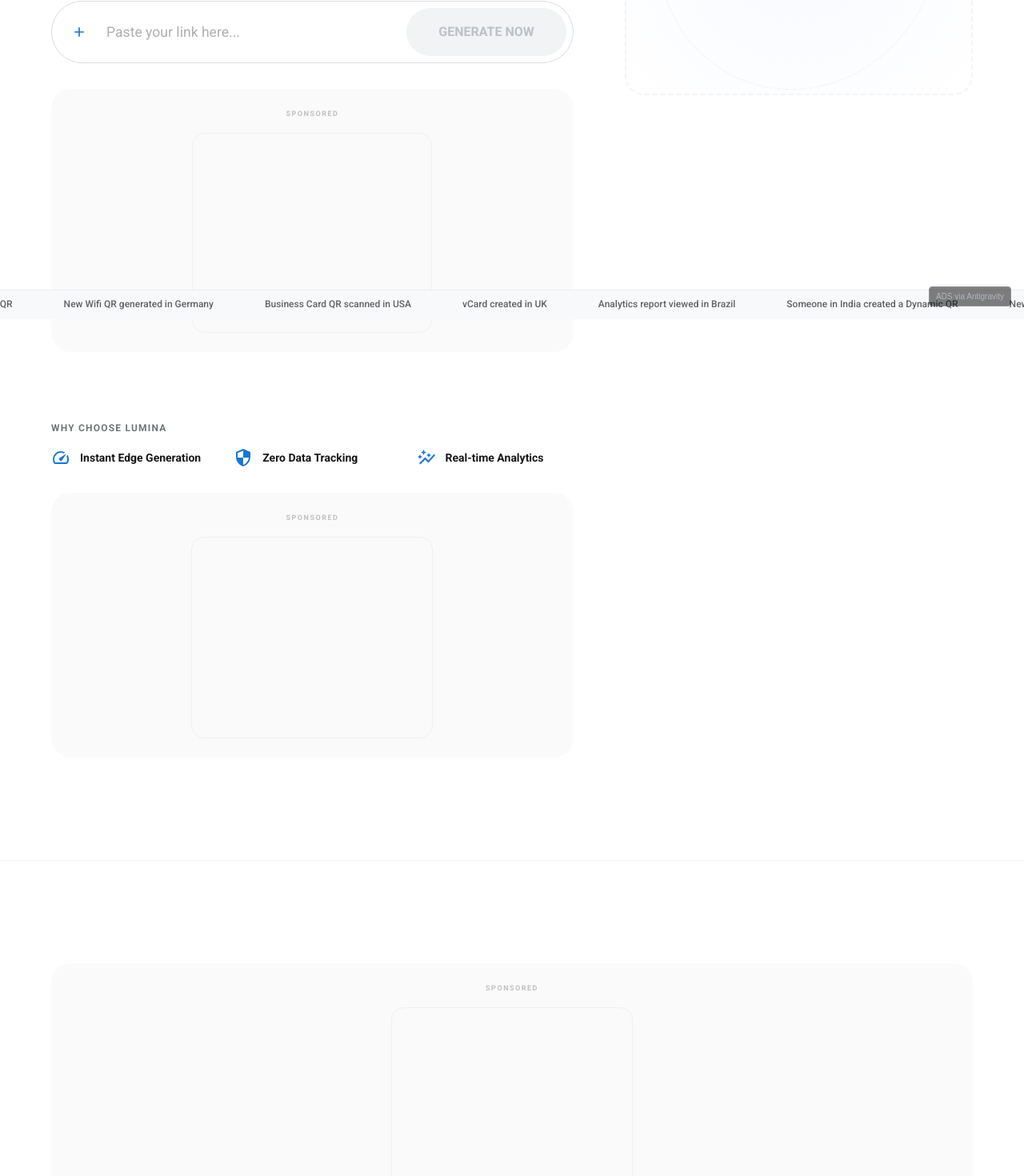
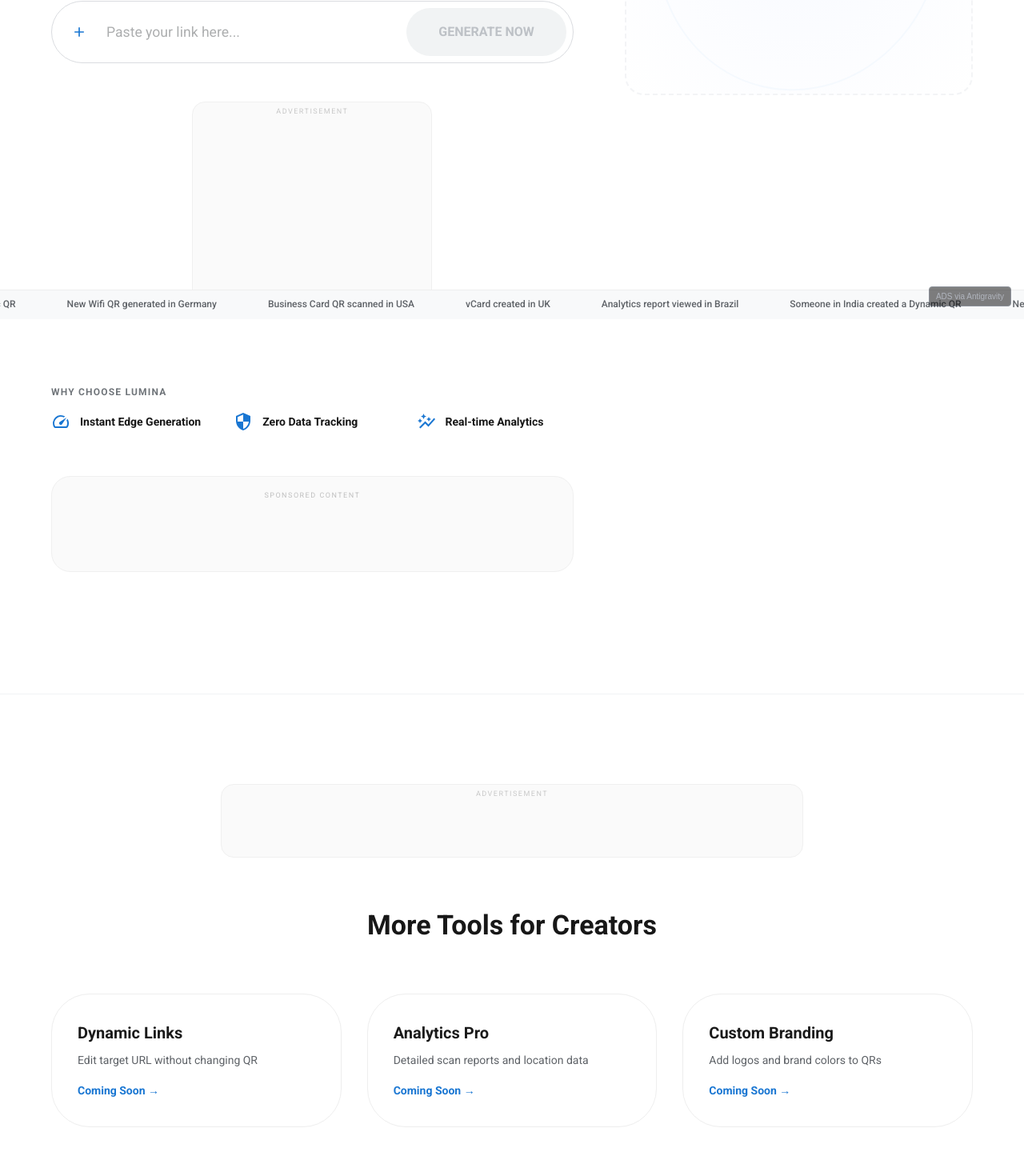
Before and after one commit to Nithin3003/QR-Code-Generator, a Next.js app: page / in a window 1280 px wide. Shown: the part 401-1871 px from the top of the page at 80% size. Built offline with nearby package versions, Linux system fonts and the light colour scheme; what @mui/material-nextjs would draw is missing.

Commit message:
Add all PropellerAds formats: 300x250, 728x90, Native, Popunder, Social Bar with proper components

```diff
--- a/app/layout.tsx
+++ b/app/layout.tsx
@@ -135,10 +135,58 @@ export default function RootLayout({
           type="text/javascript"
           src="//pl24457098.profitablecpmrate.com/cf/aa/48/cfaa48f5a13b7f0e9de29e3db17ced77.js"
         ></script>
+
+        {/* PropellerAds - 300x250 Banner */}
+        <script
+          dangerouslySetInnerHTML={{
+            __html: `
+              atOptions = {
+                'key' : '67e830159b64ae4a1630b02bbab38e4b',
+                'format' : 'iframe',
+                'height' : 250,
+                'width' : 300,
+                'params' : {}
+              };
+            `
+          }}
+        />
+        <script src="https://www.highperformanceformat.com/67e830159b64ae4a1630b02bbab38e4b/invoke.js"></script>
+
+        {/* PropellerAds - Native Banner */}
+        <script
+          async
+          data-cfasync="false"
+          src="https://pl28316798.effectivegatecpm.com/9b4e84791703585706cbeb6c94a84d84/invoke.js"
+        ></script>
+
+        {/* PropellerAds - 728x90 Leaderboard */}
+        <script
+          dangerouslySetInnerHTML={{
+            __html: `
+              atOptions = {
+                'key' : 'b29ad6bfaa9af19133c9f78db0f3f771',
+                'format' : 'iframe',
+                'height' : 90,
+                'width' : 728,
+                'params' : {}
+              };
+            `
+          }}
+        />
+        <script src="https://www.highperformanceformat.com/b29ad6bfaa9af19133c9f78db0f3f771/invoke.js"></script>
+
+        {/* PropellerAds - Popunder */}
+        <script src="https://pl28316797.effectivegatecpm.com/ad/39/16/ad391620cfa4a924ec927c81dfc78824.js"></script>
+
+        {/* PropellerAds - Social Bar */}
+        <script src="https://pl28316810.effectivegatecpm.com/47/e8/1c/47e81cb75a002934d7dedacb12edca54.js"></script>
       </head>
       <body>
         {/* PropellerAds In-Page Push Container */}
         <div id="container-5f51a81584d19c2bdbde3b56bee480e0"></div>
+
+        {/* PropellerAds Native Banner Container */}
+        <div id="container-9b4e84791703585706cbeb6c94a84d84"></div>
 
         <AppRouterCacheProvider>
           <ThemeProvider theme={theme}>
--- a/app/page.tsx
+++ b/app/page.tsx
@@ -35,7 +35,7 @@ import {
 import { QRCodeCanvas } from "qrcode.react";
 import { motion, AnimatePresence } from "framer-motion";
 import { BrandLogo } from "@/components/BrandLogo";
-import { AdBanner300x250, PropellerAd, EzoicAd, AdContainer } from "@/components/AdBanner";
+import AdBanner300x250, { NativeBanner, AdBanner728x90 } from "@/components/AdBanner";
 
 // --- Header Component ---
 const Header = () => (
@@ -268,9 +268,9 @@ export default function CreatorPage() {
                         </Paper>
 
                         {/* Ad Placement 1 - Below Input */}
-                        <AdContainer>
-                            <AdBanner300x250 />
-                        </AdContainer>
+                        <Box sx={{ display: 'flex', justifyContent: 'center', my: 4 }}>
+                            <AdBanner300x250 placement="below-input" />
+                        </Box>
 
 
                         {/* Featured Tools / Credibility Section */}
@@ -301,9 +301,9 @@ export default function CreatorPage() {
                         </Box>
 
                         {/* Ad Placement 2 - After Features */}
-                        <AdContainer>
-                            <EzoicAd placeholderId="ezoic-pub-ad-placeholder-102" />
-                        </AdContainer>
+                        <Box sx={{ display: 'flex', justifyContent: 'center', my: 4 }}>
+                            <NativeBanner placement="after-features" />
+                        </Box>
                     </Box>
 
                     {/* Right: QR Canvas & Illustration Style Result */}
@@ -498,10 +498,8 @@ export default function CreatorPage() {
                                         </Stack>
 
                                         {/* Ad Placement 3 - In QR Result */}
-                                        <Box sx={{ mt: 4, pt: 3, borderTop: '1px dashed #eee' }}>
-                                            <AdContainer label="SPONSORED">
-                                                <AdBanner300x250 />
-                                            </AdContainer>
+                                        <Box sx={{ mt: 4, pt: 3, borderTop: '1px dashed #eee', display: 'flex', justifyContent: 'center' }}>
+                                            <AdBanner300x250 placement="qr-result" />
                                         </Box>
 
                                     </Paper>
@@ -517,9 +515,9 @@ export default function CreatorPage() {
 
                 <Container maxWidth="lg">
                     {/* Ad Placement 4 - Above Tools */}
-                    <AdContainer>
-                        <EzoicAd placeholderId="ezoic-pub-ad-placeholder-104" />
-                    </AdContainer>
+                    <Box sx={{ display: 'flex', justifyContent: 'center', mb: 6 }}>
+                        <AdBanner728x90 placement="above-tools" />
+                    </Box>
 
 
                     <Typography variant="h4" sx={{ fontWeight: 800, textAlign: 'center', mb: 8 }}>More Tools for Creators</Typography>
@@ -540,9 +538,9 @@ export default function CreatorPage() {
                     </Grid>
 
                     {/* Ad Placement 5 - Below Tools */}
-                    <AdContainer>
-                        <AdBanner300x250 />
-                    </AdContainer>
+                    <Box sx={{ display: 'flex', justifyContent: 'center', mt: 8 }}>
+                        <AdBanner300x250 placement="below-tools" />
+                    </Box>
 
                 </Container>
             </Box >
--- a/components/AdBanner.tsx
+++ b/components/AdBanner.tsx
@@ -1,140 +1,139 @@
 "use client";
 
-import { useEffect, useRef } from 'react';
 import { Box, Typography } from '@mui/material';
 
-// Adsterra 300x250 Banner
-export const AdBanner300x250 = () => {
-    const adContainerRef = useRef<HTMLDivElement>(null);
-    const adLoadedRef = useRef(false);
+interface AdBannerProps {
+    placement?: string;
+}
 
-    useEffect(() => {
-        if (adLoadedRef.current || !adContainerRef.current) return;
-
-        try {
-            const scriptConfig = document.createElement('script');
-            scriptConfig.type = 'text/javascript';
-            scriptConfig.innerHTML = `
-                atOptions = {
-                    'key' : '67e830159b64ae4a1630b02bbab38e4b',
-                    'format' : 'iframe',
-                    'height' : 250,
-                    'width' : 300,
-                    'params' : {}
-                };
-            `;
-
-            const scriptInvoke = document.createElement('script');
-            scriptInvoke.type = 'text/javascript';
-            scriptInvoke.src = '//www.highperformanceformat.com/67e830159b64ae4a1630b02bbab38e4b/invoke.js';
-            scriptInvoke.async = true;
-
-            adContainerRef.current.appendChild(scriptConfig);
-            adContainerRef.current.appendChild(scriptInvoke);
-
-            adLoadedRef.current = true;
-        } catch (error) {
-            console.error('Adsterra ad loading error:', error);
-        }
-    }, []);
-
+export default function AdBanner300x250({ placement = "general" }: AdBannerProps) {
     return (
         <Box
-            ref={adContainerRef}
             sx={{
-                minWidth: '300px',
+                width: '300px',
                 minHeight: '250px',
                 display: 'flex',
+                flexDirection: 'column',
                 alignItems: 'center',
                 justifyContent: 'center',
                 mx: 'auto',
-                bgcolor: '#fafafa',
+                my: 2,
+                p: 0,
+                position: 'relative',
+                border: '1px solid #f0f0f0',
                 borderRadius: 2,
-                border: '1px solid #f0f0f0'
+                overflow: 'hidden',
+                bgcolor: '#fafafa'
             }}
-        />
+        >
+            <Typography
+                variant="caption"
+                sx={{
+                    position: 'absolute',
+                    top: 4,
+                    left: '50%',
+                    transform: 'translateX(-50%)',
+                    color: '#999',
+                    fontSize: 9,
+                    letterSpacing: 1.5,
+                    opacity: 0.5,
+                    zIndex: 0
+                }}
+            >
+                ADVERTISEMENT
+            </Typography>
+
+            {/* The 300x250 ad will load here via the script in layout.tsx */}
+            <Box
+                sx={{
+                    width: '100%',
+                    height: '100%',
+                    display: 'flex',
+                    alignItems: 'center',
+                    justifyContent: 'center',
+                    minHeight: 250
+                }}
+            >
+                {/* PropellerAds 300x250 banner */}
+            </Box>
+        </Box>
     );
-};
+}
 
-// PropellerAds Container
-export const PropellerAd = ({ containerId }: { containerId: string }) => {
-    const adRef = useRef<HTMLDivElement>(null);
-    const loadedRef = useRef(false);
-
-    useEffect(() => {
-        if (loadedRef.current || !adRef.current) return;
-
-        try {
-            const script = document.createElement('script');
-            script.async = true;
-            script.dataset.cfasync = 'false';
-            script.src = '//pl24183952.profitablecpmrate.com/5f51a81584d19c2bdbde3b56bee480e0/invoke.js';
-
-            adRef.current.appendChild(script);
-            loadedRef.current = true;
-        } catch (error) {
-            console.error('PropellerAds loading error:', error);
-        }
-    }, []);
-
+// 728x90 Leaderboard Banner Component
+export function AdBanner728x90({ placement = "general" }: AdBannerProps) {
     return (
         <Box
             sx={{
-                minWidth: '300px',
-                minHeight: '250px',
+                width: '100%',
+                maxWidth: '728px',
+                minHeight: '90px',
                 display: 'flex',
+                flexDirection: 'column',
                 alignItems: 'center',
                 justifyContent: 'center',
                 mx: 'auto',
-                bgcolor: '#fafafa',
+                my: 2,
+                p: 0,
+                position: 'relative',
+                border: '1px solid #f0f0f0',
                 borderRadius: 2,
-                border: '1px solid #f0f0f0'
+                overflow: 'hidden',
+                bgcolor: '#fafafa'
             }}
         >
-            <div id={containerId} ref={adRef} />
+            <Typography
+                variant="caption"
+                sx={{
+                    position: 'absolute',
+                    top: 4,
+                    left: '50%',
+                    transform: 'translateX(-50%)',
+                    color: '#999',
+                    fontSize: 9,
+                    letterSpacing: 1.5,
+                    opacity: 0.5,
+                    zIndex: 0
+                }}
+            >
+                ADVERTISEMENT
+            </Typography>
+
+            {/* The 728x90 ad will load here via the script in layout.tsx */}
+            <Box
+                sx={{
+                    width: '100%',
+                    height: '100%',
+                    display: 'flex',
+                    alignItems: 'center',
+                    justifyContent: 'center',
+                    minHeight: 90
+                }}
+            >
+                {/* PropellerAds 728x90 leaderboard */}
+            </Box>
         </Box>
     );
-};
+}
 
-// Ezoic Placeholder
-export const EzoicAd = ({ placeholderId }: { placeholderId: string }) => {
+// Native Banner Component
+export function NativeBanner({ placement = "general" }: AdBannerProps) {
     return (
         <Box
             sx={{
-                minWidth: '300px',
-                minHeight: '250px',
-                display: 'flex',
-                alignItems: 'center',
-                justifyContent: 'center',
-                mx: 'auto',
-                bgcolor: '#fafafa',
-                borderRadius: 2,
-                border: '1px solid #f0f0f0'
-            }}
-        >
-            <div id={placeholderId} style={{ minHeight: '250px', minWidth: '300px' }} />
-        </Box>
-    );
-};
-
-// Ad Container with Label
-interface AdContainerProps {
-    children: React.ReactNode;
-    label?: string;
-}
-
-export const AdContainer = ({ children, label = "SPONSORED" }: AdContainerProps) => {
-    return (
-        <Box
-            sx={{
+                width: '100%',
+                maxWidth: '800px',
+                minHeight: '120px',
                 display: 'flex',
                 flexDirection: 'column',
-                alignItems: 'center',
-                my: 4,
-                py: 3,
+                mx: 'auto',
+                my: 3,
+                p: 2,
+                position: 'relative',
+                border: '1px solid #f0f0f0',
                 borderRadius: 3,
-                bgcolor: 'rgba(0,0,0,0.02)',
-                transition: 'all 0.3s ease'
+                overflow: 'hidden',
+                bgcolor: '#fafafa'
             }}
         >
             <Typography
@@ -143,16 +142,16 @@ export const AdContainer = ({ children, label = "SPONSORED" }: AdContainerProps)
                     color: '#999',
                     fontSize: 9,
                     letterSpacing: 1.5,
-                    mb: 2,
-                    fontWeight: 600,
-                    opacity: 0.6
+                    mb: 1,
+                    opacity: 0.6,
+                    textAlign: 'center'
                 }}
             >
-                {label}
+                SPONSORED CONTENT
             </Typography>
-            {children}
+
+            {/* Native Banner Container - PropellerAds will populate this */}
+            <div id="container-9b4e84791703585706cbeb6c94a84d84" style={{ width: '100%' }}></div>
         </Box>
     );
-};
-
-export default AdBanner300x250;
+}
```
